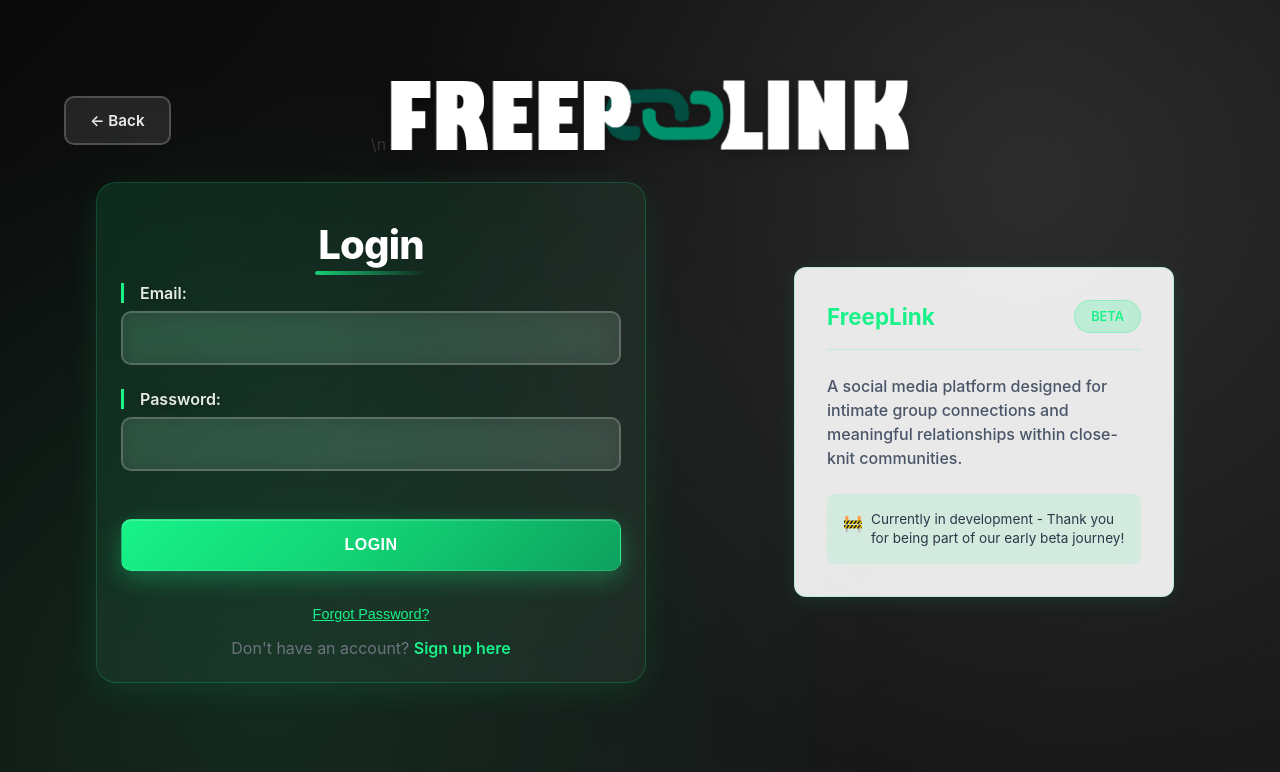
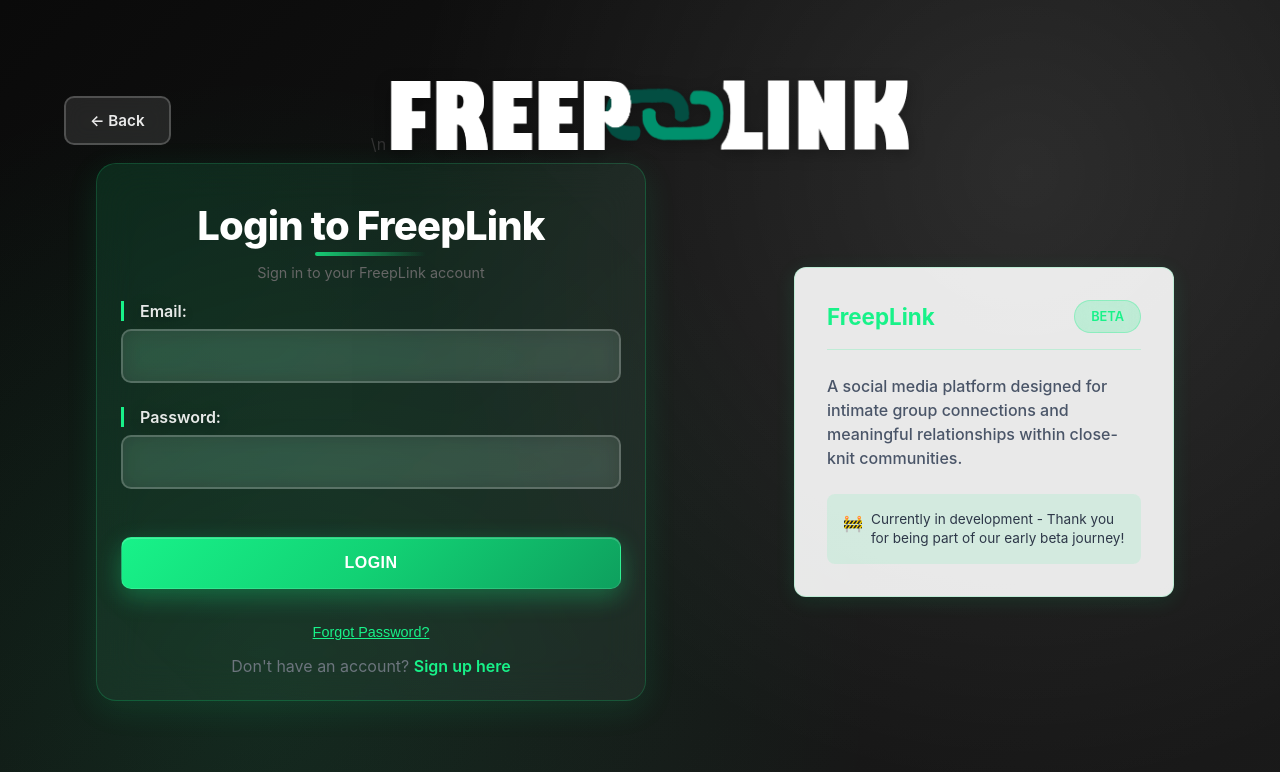
Before and after one commit to James-Keenan/FreepLink, a React (Vite) app: page /login in a window 1280 px wide. Shown: the top 772 px of the page. Built offline with nearby package versions, Linux system fonts and the light colour scheme; no server answers.

Commit message:
Add clear site branding and identity to prevent phishing detection

```diff
--- a/src/pages/Login.jsx
+++ b/src/pages/Login.jsx
@@ -109,7 +109,10 @@ const Login = () => {
         <div className="auth-layout">
           <div className="auth-form-container">
             <form onSubmit={handleSubmit} className="auth-form">
-              <h2>Login</h2>
+              <h2>Login to FreepLink</h2>
+              <p style={{textAlign: 'center', fontSize: '0.9em', color: '#666', marginBottom: '20px'}}>
+                Sign in to your FreepLink account
+              </p>
 
               {error && <div className="error-message">{error}</div>}
               {resetEmailSent && (
```
Also changed, not shown: public/index.html (+7 -1 lines).
